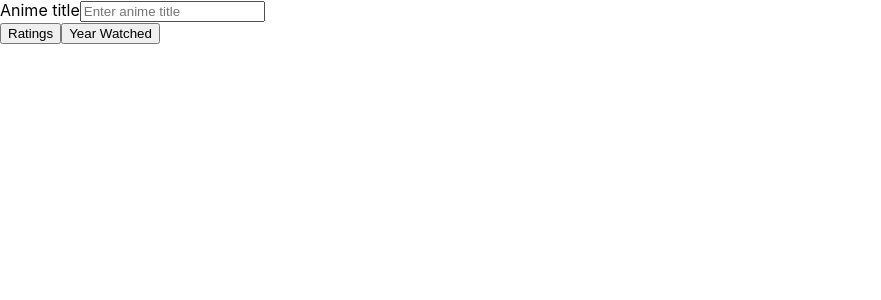
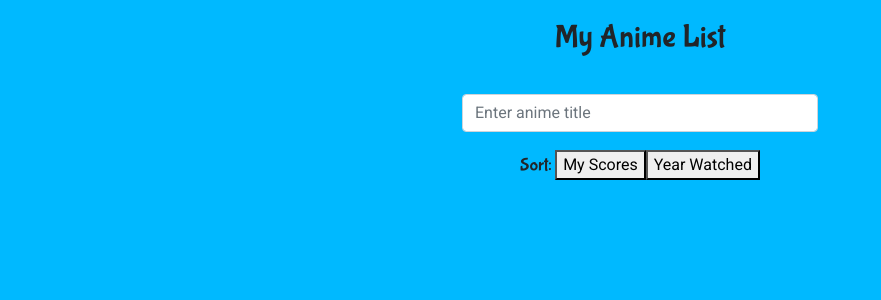
Before and after one commit to lthben/my-anime-list, a React (Create React App) app: page / in a window 1280 px wide. Shown: the top 300 px of the page, without its empty margins (0-881 px from the left). Built offline with nearby package versions, Linux system fonts and the light colour scheme.

Commit message:
main page css done

```diff
--- a/public/index.html
+++ b/public/index.html
@@ -2,15 +2,25 @@
 <html lang="en">
   <head>
     <meta charset="utf-8" />
-    <link rel="icon" href="%PUBLIC_URL%/favicon.ico" />
+    <link rel="preconnect" href="https://fonts.googleapis.com" />
+    <link rel="preconnect" href="https://fonts.gstatic.com" crossorigin />
+    <link
+      href="https://fonts.googleapis.com/css2?family=Bubblegum+Sans&display=swap"
+      rel="stylesheet"
+    />
+    <link
+      href="https://fonts.googleapis.com/css2?family=Bubblegum+Sans&family=Roboto&display=swap"
+      rel="stylesheet"
+    />
     <meta name="viewport" content="width=device-width, initial-scale=1" />
     <meta name="theme-color" content="#000000" />
     <meta name="my-anime-list" content="react web app" />
-    <script
-      src="https://code.jquery.com/jquery-3.3.1.slim.min.js"
-      integrity="sha384-q8i/X+965DzO0rT7abK41JStQIAqVgRVzpbzo5smXKp4YfRvH+8abtTE1Pi6jizo"
+    <link
+      href="https://cdn.jsdelivr.net/npm/bootstrap@5.0.2/dist/css/bootstrap.min.css"
+      rel="stylesheet"
+      integrity="sha384-EVSTQN3/azprG1Anm3QDgpJLIm9Nao0Yz1ztcQTwFspd3yD65VohhpuuCOmLASjC"
       crossorigin="anonymous"
-    ></script>
+    />
 
     <title>React App</title>
   </head>
--- a/src/App.css
+++ b/src/App.css
@@ -1,3 +1,68 @@
-.App {
+div {
+  /* border: solid 1px lightgrey; */
+}
+
+.has-border {
+  border: solid 1px #0549a5;
+}
+/* Luffy colour palette: https://www.color-hex.com/color-palette/96968 */
+
+.has-border-right {
+  border-right: solid 1px #0549a5;
+}
+
+.vertical-centre {
+  vertical-align: middle;
+}
+
+body {
+  font-family: "Roboto", sans-serif;
+  background: #00b9ff;
   text-align: center;
 }
+.row-height {
+  height: 150px;
+}
+
+.half-row-height {
+  height: 75px;
+}
+
+.quarter-row-height {
+  height: 38px;
+}
+
+.field-height {
+  height: 50px;
+}
+
+.field-text {
+  font-size: xx-large;
+}
+
+.subfield-text {
+  font-size: larger;
+}
+.funFont {
+  font-family: "Bubblegum Sans", cursive;
+}
+
+#main-title-text {
+  font-size: xx-large;
+}
+
+.label-input {
+  font-size: large;
+}
+
+.no-padding {
+  padding: 0;
+}
+
+.small-input-width {
+  width: 120px;
+}
+
+.search-input-width {
+  width: 360px;
+}
--- a/src/components/AnimeList.js
+++ b/src/components/AnimeList.js
@@ -127,15 +127,21 @@ const AnimeList = (props) => {
   });
 
   return (
-    <div>
-      <button type="button" id="sortByRatingBtn" onClick={sortByRating}>
-        Ratings
-      </button>
-      <button type="button" id="sortByYearBtn" onClick={sortByYear}>
-        Year Watched
-      </button>
+    <React.Fragment>
+      <div className="row justify-content-center quarter-row-height">
+        <div className="col-sm-12">
+          <span className="label-input funFont">Sort: </span>
+          <button type="button" id="sortByRatingBtn" onClick={sortByRating}>
+            My Scores
+          </button>
+          <button type="button" id="sortByYearBtn" onClick={sortByYear}>
+            Year Watched
+          </button>
+        </div>
+      </div>
+      {/* Here the magic happens */}
       {animeItems}
-    </div>
+    </React.Fragment>
   );
 };
 
--- a/src/components/AnimeListItem.js
+++ b/src/components/AnimeListItem.js
@@ -8,13 +8,13 @@ const AnimeListItem = (props) => {
   const [isDetailsHidden, setIsDetailsHidden] = useState(true);
 
   const handleDetailsButton = () => {
-    console.log("in deatails button");
+    console.log("in details button");
     setIsDetailsHidden(!isDetailsHidden);
   };
 
   const handleRemoveButton = (e) => {
     // e.preventDefault();
-    console.log("in handelremovetbutton");
+    console.log("in handleremovebutton");
     console.log("e.target.id: ", e.target.id);
     let index = e.target.id;
     props.setRemove(!props.remove);
@@ -26,11 +26,22 @@ const AnimeListItem = (props) => {
   desc += " ...";
 
   return (
-    <div>
+    <React.Fragment>
+      <div className="row row-height d-flex has-border">
+        <div className="col-sm-1 row-height d-flex align-items-center justify-content-center field-text funFont">
           #{props.index + 1}
-      <img src={props.item.coverImage.medium} />
+        </div>
+        <div className="col-sm-1 no-padding row-height d-flex align-items-center justify-content-center">
+          <img src={props.item.coverImage.medium} alt="cover pic medium" />
+        </div>
+        <div className="col-sm-1 has-border-right row-height d-flex align-items-center justify-content-center">
+          <span className="align-middle subfield-text funFont">
             {props.item.title.english}
-      <div dangerouslySetInnerHTML={{ __html: desc }} />
+          </span>
+        </div>
+        <div className="col-sm-4  row-height has-border-right d-flex align-items-center justify-content-center">
+          <span dangerouslySetInnerHTML={{ __html: desc }} />
+        </div>
         {/* SubForm to get userRating and yearWatched */}
         <SubForm
           key={props.index}
@@ -39,11 +50,9 @@ const AnimeListItem = (props) => {
           setEdit={props.setEdit}
           editInfo={props.editInfo}
           setEditInfo={props.setEditInfo}
-        // userRatings={userRatings}
-        // setUserRatings={setUserRatings}
-        // watchYears={watchYears}
-        // setWatchYears={setWatchYears}
         />
+        <div className="col-sm-1 row-height ">
+          <div className="half-row-height d-flex align-items-center justify-content-center">
             <button
               id="setIsDetailsHidden"
               type="button"
@@ -51,11 +60,16 @@ const AnimeListItem = (props) => {
             >
               Details
             </button>
+          </div>
+          <div className="half-row-height d-flex align-items-center justify-content-center">
             <button id={props.index} type="button" onClick={handleRemoveButton}>
               Remove
             </button>
+          </div>
+        </div>
+      </div>
       {!isDetailsHidden && <FeaturedItem item={props.item} />}
-    </div>
+    </React.Fragment>
   );
 };
 
--- a/src/components/FeaturedItem.js
+++ b/src/components/FeaturedItem.js
@@ -22,12 +22,23 @@ const FeaturedItem = (props) => {
   characters = characters.toString();
 
   return (
-    <div>
-      <img src={props.item.bannerImage} />
-      <img src={props.item.coverImage.large} />
-      <p>Description: </p>
-      <p dangerouslySetInnerHTML={{ __html: desc }}></p>
-      <p>Main characters: {characters}</p>
+    <div className="row">
+      <div className="col-12">
+        <img src={props.item.bannerImage} alt="banner pic" />
+      </div>
+      <div className="row">
+        <div className="col-2">
+          <img src={props.item.coverImage.large} alt="cover pic" />
+        </div>
+        <div className="col-10">
+          <p className="funFont">Main characters: {characters}</p>
+          <p className="funFont">Description: </p>
+          <p dangerouslySetInnerHTML={{ __html: desc }}></p>
+        </div>
+      </div>
+      <div className="row">
+        <div className="col-12"></div>
+      </div>
       <p>Genres: {genres} </p>
       <p>Tags: {tags}</p>
       <p>Year Released: {props.item.seasonYear}</p>
--- a/src/components/Form.js
+++ b/src/components/Form.js
@@ -7,6 +7,7 @@ const Form = (props) => {
 
   const handleSubmit = (e) => {
     e.preventDefault();
+    setSearch("");
     setSubmittedSearch(search); //comment out when developing and not testing
   };
 
@@ -16,19 +17,25 @@ const Form = (props) => {
   };
 
   return (
-    <div>
-      <form onSubmit={handleSubmit}>
-        <div className="form-group">
-          <label htmlFor="animeTitleInput">Anime title</label>
+    <React.Fragment>
+      <div className="row funFont half-row-height" id="main-title-text">
+        <div className="col-sm-12 d-flex align-items-center justify-content-center">
+          My Anime List
+        </div>
+      </div>
+      <div className="row half-row-height  d-flex align-items-center justify-content-center">
+        <form
+          onSubmit={handleSubmit}
+          className="col-4 form-group half-row-height d-flex align-items-center justify-content-center"
+        >
           <input
             type="text"
             onChange={handleSearchChange}
             value={search}
-            className="form-control"
+            className="form-control "
             id="animeTitleInput"
             placeholder="Enter anime title"
           ></input>
-        </div>
         </form>
         <APIquery
           submittedSearch={submittedSearch}
@@ -36,6 +43,7 @@ const Form = (props) => {
           setAnimeItem={props.setAnimeItem}
         />
       </div>
+    </React.Fragment>
   );
 };
 
--- a/src/components/SubForm.js
+++ b/src/components/SubForm.js
@@ -20,28 +20,56 @@ const SubForm = (props) => {
   };
 
   return (
-    <form>
-      <p>My Score Rating: {props.item.userRating} / 100</p>
-      <label htmlFor="userRatingInput">Enter rating: </label>
+    <React.Fragment>
+      <div className="col-sm-2 row-height has-border-right">
+        <p>My Score ( /100):</p>
+        <p className="field-height field-text funFont">
+          {props.item.userRating}
+        </p>
+        {/* <label htmlFor="userRatingInput" className="funFont label-input"> */}
+        {/* Enter rating:{" "} */}
+        {/* </label> */}
+        <div className="row no-padding ">
+          <div className="col-7 ">
             <input
               type="number"
               id={"userRatingInput" + props.item.id}
               placeholder="e.g. 50"
+              className="small-input-width"
             ></input>
+          </div>
+          <div className="col-5 ">
             <button type="button" onClick={handleRatingSubmit}>
               Submit
             </button>
-      <p>Year Watched: {props.item.yearWatched}</p>
-      <label htmlFor="userYearInput">Enter year watched (YYYY): </label>
+          </div>
+        </div>
+      </div>
+      <div className="col-sm-2 has-border-right">
+        <p>Year Watched (YYYY):</p>
+        <p className="field-height field-text funFont">
+          {props.item.yearWatched}
+        </p>
+        {/* <label htmlFor="userYearInput" className="funFont label-input"> */}
+        {/* Enter year watched (YYYY):{" "} */}
+        {/* </label> */}
+        <div className="row no-padding ">
+          <div className="col-7 ">
             <input
               type="number"
               id={"userYearInput" + props.item.id}
               placeholder="e.g. 2000"
+              className="small-input-width"
             ></input>
+          </div>
+          <div className="col-5 ">
             <button type="button" onClick={handleYearSubmit}>
               Submit
             </button>
-    </form>
+          </div>
+        </div>
+      </div>
+    </React.Fragment>
   );
 };
 
--- a/src/index.css
+++ b/src/index.css
@@ -1,4 +1,4 @@
-body {
+/* body {
   margin: 0;
   font-family: -apple-system, BlinkMacSystemFont, 'Segoe UI', 'Roboto', 'Oxygen',
     'Ubuntu', 'Cantarell', 'Fira Sans', 'Droid Sans', 'Helvetica Neue',
@@ -10,4 +10,4 @@ body {
 code {
   font-family: source-code-pro, Menlo, Monaco, Consolas, 'Courier New',
     monospace;
-}
+} */
```
Lines whose indentation alone changed are shown as unchanged.
